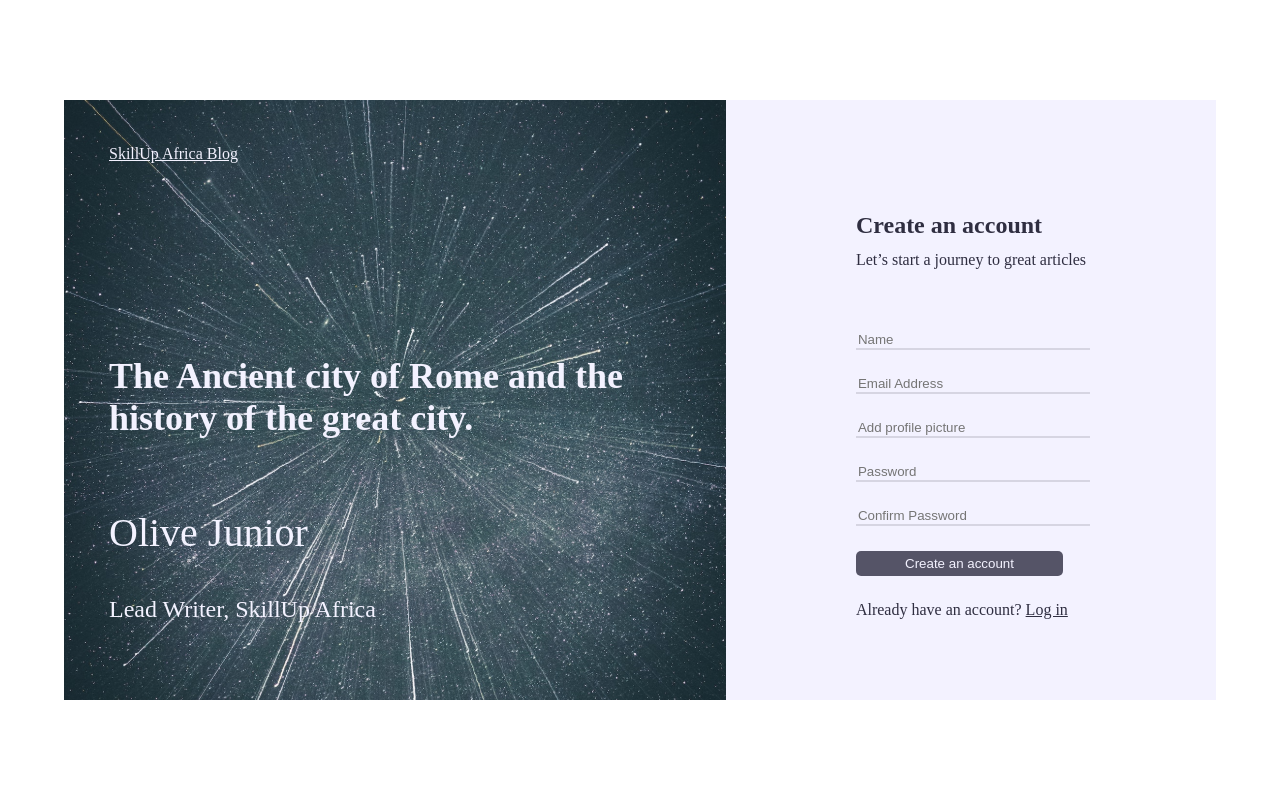
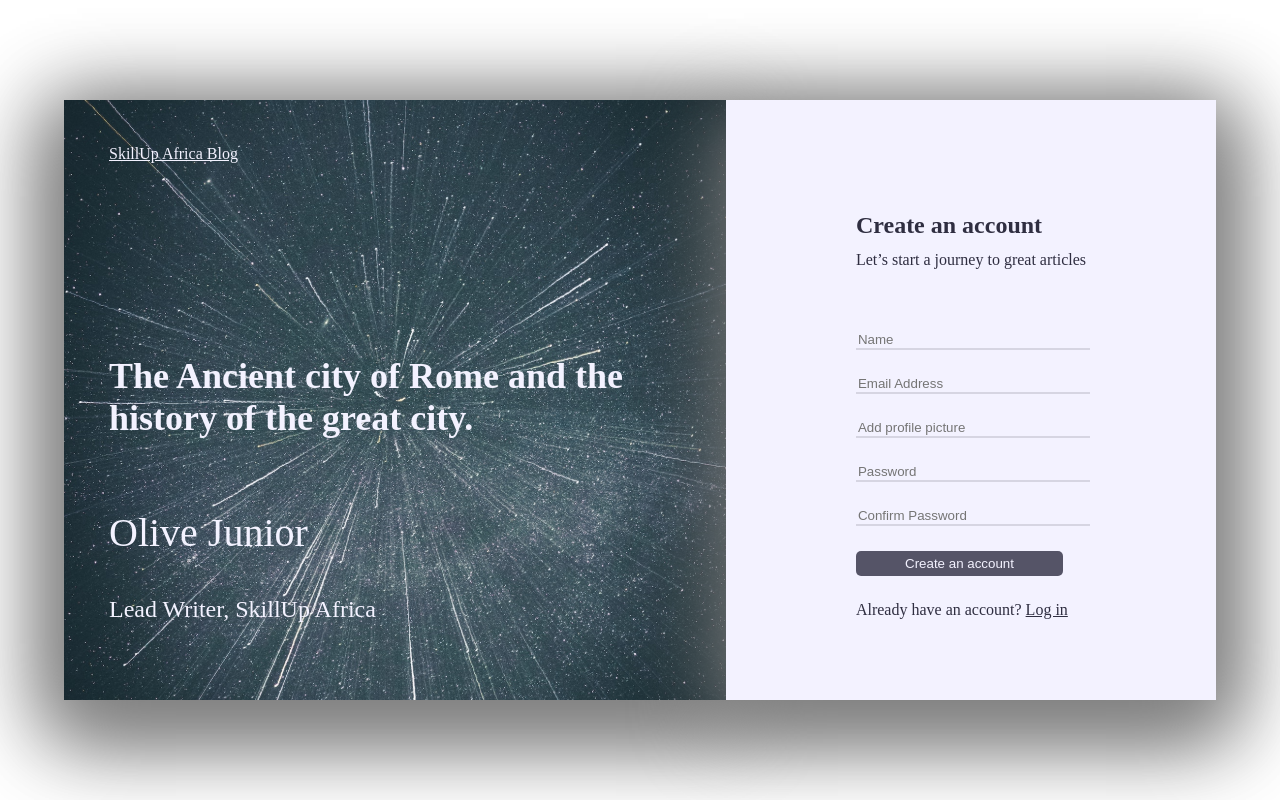
Before and after one commit to Adesina-Abiodun/SkillUp-Blog, a React (Vite) app: page /register in a window 1280 px wide. Built offline with nearby package versions, Linux system fonts and the light colour scheme.

Commit message:
form validation journey started but failed

```diff
--- a/src/RegisterPage/register.css
+++ b/src/RegisterPage/register.css
@@ -12,6 +12,7 @@
   margin: auto;
   justify-content: center;
   min-height: 600px;
+  box-shadow: 0 20px 80px 15px gray;
 }
 
 .register-banner {
@@ -23,6 +24,7 @@
   width: auto;
   display: flex;
   flex-direction: column;
+  box-shadow: 0 20px 80px 10px gray;
 }
 
 .register-wrapper a {
@@ -59,6 +61,7 @@
   flex-direction: column;
   padding: 0 45px;
   background-color: #F3F2FF;
+  box-shadow: 0 20px 80px 10px gray;
 }
 
 .register-form {
```
